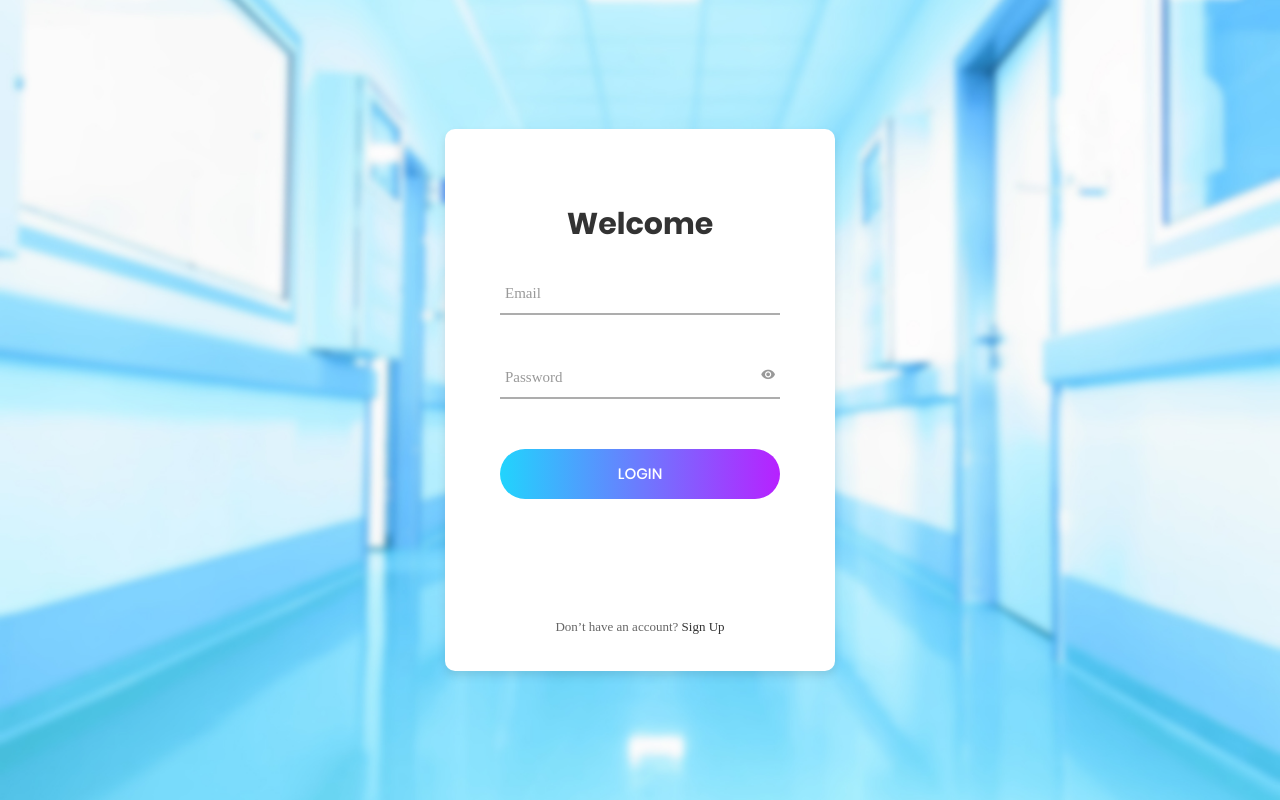
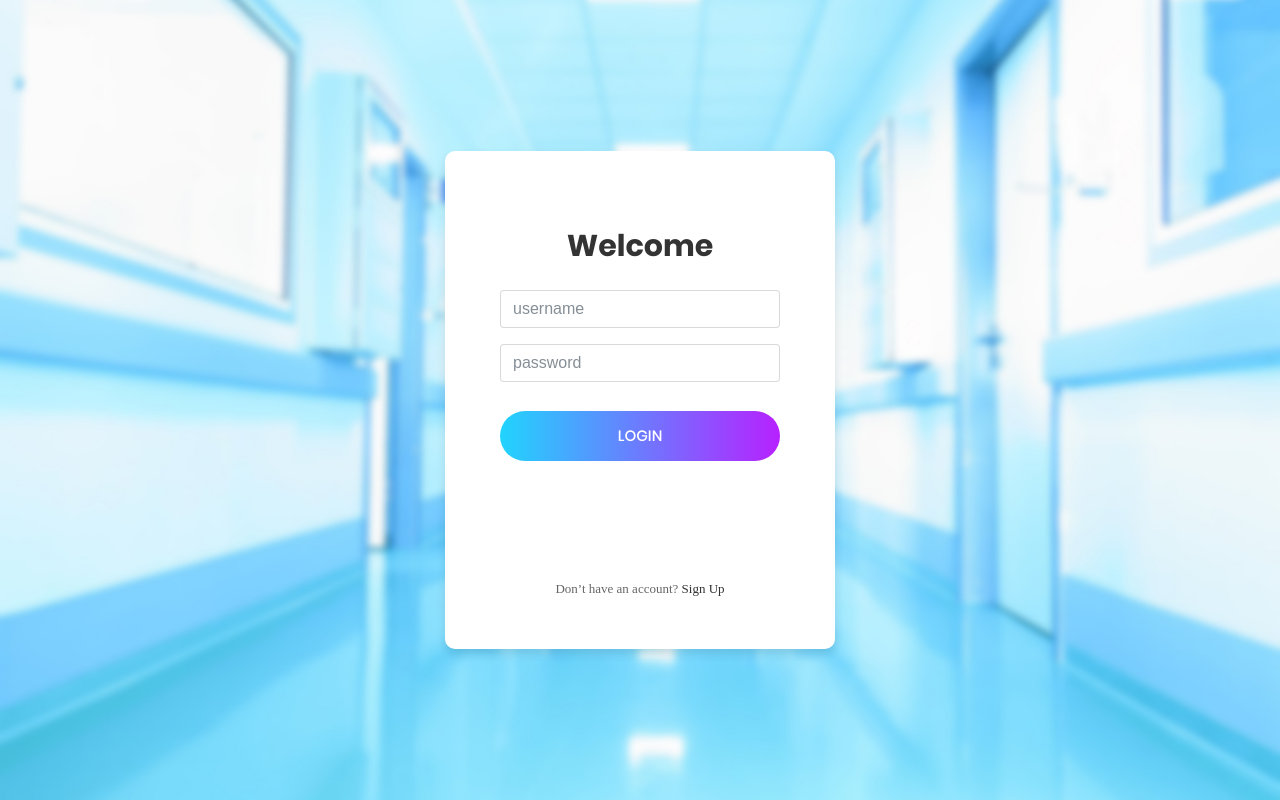
Before and after one commit to EHVB/Operation-Rooms, a Flask app: page /login in a window 1280 px wide. Run offline with Flask 2, Linux system fonts and the light colour scheme; some libraries are stand-ins or nearby versions.

Commit message:
new form for login input

```diff
--- a/Project/Flask/templates/login.html
+++ b/Project/Flask/templates/login.html
@@ -34,27 +34,20 @@
 	<div class="limiter">
 		<div class="container-login100" style="background-image: url('../static/sign in/images/bg1.jpg');">
 			<div class="wrap-login100">
-				<form class="login100-form validate-form">
+      <div class="form-group">
+      <div class="form-group">
+      <form action="{{ url_for('login') }}"method="POST">
              	<span class="login100-form-title p-b-26">
 						Welcome
 					</span>
 						<!-- <span class="login100-form-title p-b-48">
 						<i class="zmdi zmdi-font"></i>
 					</span> -->
-
-					<div class="wrap-input100 validate-input" data-validate="Valid email is: a@b.c">
-						<input class="input100" type="text" name="email">
-						<span class="focus-input100" data-placeholder="Email"></span>
+        <input name="username" type="text" class="form-control" id="exampleInputEmail1" aria-describedby="emailHelp" placeholder="username">
       </div>
-
-					<div class="wrap-input100 validate-input" data-validate="Enter password">
-						<span class="btn-show-pass">
-							<i class="zmdi zmdi-eye"></i>
-						</span>
-						<input class="input100" type="password" name="pass">
-						<span class="focus-input100" data-placeholder="Password"></span>
+      <div class="form-group">
+        <input name= "password" type="password" class="form-control" id="deptinput" aria-describedby="emailHelp" placeholder="password">
       </div>
-
      <div class="container-login100-form-btn">
 						<div class="wrap-login100-form-btn">
 							<div class="login100-form-bgbtn"></div>
@@ -63,13 +56,12 @@
 							</button>
 						</div>
 					</div>
-
 					<div class="text-center p-t-115">
 						<span class="txt1">
 							Don’t have an account?
 						</span>
 
-						<a class="txt2" href="sign_up">
+						<a class="txt2" href={{ url_for('sign_up') }} >
 							Sign Up
 						</a>
 					</div>
```
Lines whose indentation alone changed are shown as unchanged.
